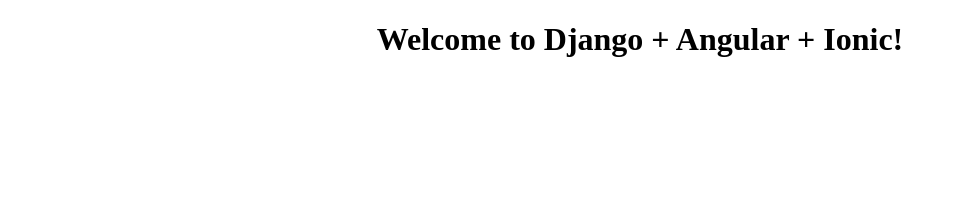
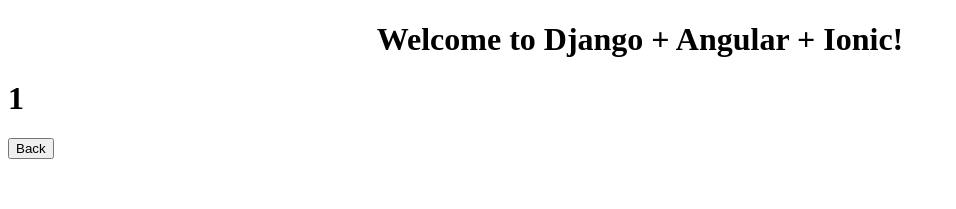
Before and after one commit to kameleon-ad/django-angular, an Angular app in the folder client/dj-ion/: page /status/1 in a window 1280 px wide. Before the commit this address led to /. Shown: the top 209 px of the page, without its empty margins (0-956 px from the left). Built offline with nearby package versions, Linux system fonts and the light colour scheme.

Commit message:
8 - URL Route Parameters

```diff
--- a/client/dj-ion/src/app/app-routing.module.ts
+++ b/client/dj-ion/src/app/app-routing.module.ts
@@ -2,10 +2,11 @@
 import { Routes, RouterModule } from '@angular/router';
 
 import { StatusComponent } from './status/status.component';
+import { StatusDetailComponent } from './status-detail/status-detail.component';
 
 const routes: Routes = [
     {path: '', redirectTo: '/status', pathMatch: 'full'},
-    //{path: 'status/:id', component: StatusDetailComponent}
+    {path: 'status/:id', component: StatusDetailComponent},
     {path: 'status', component: StatusComponent}
 ];
 
--- a/client/dj-ion/src/app/app.module.ts
+++ b/client/dj-ion/src/app/app.module.ts
@@ -5,12 +5,16 @@
 import { AppComponent } from './app.component';
 import { AppRoutingModule } from './app-routing.module';
 import { StatusComponent } from './status/status.component';
+import { StatusDetailComponent } from './status-detail/status-detail.component';
+import { StatusCreateComponent } from './status-create/status-create.component';
 
 
 @NgModule({
   declarations: [
     AppComponent,
-    StatusComponent
+    StatusComponent,
+    StatusDetailComponent,
+    StatusCreateComponent
   ],
   imports: [
     AppRoutingModule,
--- /dev/null
+++ b/client/dj-ion/src/app/status-create/status-create.component.html
@@ -0,0 +1,3 @@
+<p>
+  status-create works!
+</p>
--- /dev/null
+++ b/client/dj-ion/src/app/status-create/status-create.component.ts
@@ -0,0 +1,15 @@
+import { Component, OnInit } from '@angular/core';
+
+@Component({
+  selector: 'app-status-create',
+  templateUrl: './status-create.component.html',
+  styleUrls: ['./status-create.component.css']
+})
+export class StatusCreateComponent implements OnInit {
+
+  constructor() { }
+
+  ngOnInit() {
+  }
+
+}
--- /dev/null
+++ b/client/dj-ion/src/app/status-detail/status-detail.component.html
@@ -0,0 +1,5 @@
+<h1>
+  {{ detailId }}
+</h1>
+
+<button (click)='goBack()'>Back</button>
--- /dev/null
+++ b/client/dj-ion/src/app/status-detail/status-detail.component.ts
@@ -0,0 +1,32 @@
+import { Component, OnInit } from '@angular/core';
+import { ActivatedRoute } from '@angular/router';
+import { Location } from '@angular/common';
+
+@Component({
+  selector: 'app-status-detail',
+  templateUrl: './status-detail.component.html',
+  styleUrls: ['./status-detail.component.css']
+})
+export class StatusDetailComponent implements OnInit {
+   detailId: any;
+  constructor(
+      private location: Location,
+      private route: ActivatedRoute,
+      ) { }
+
+  ngOnInit() {
+      this.detailId = this.route.snapshot.paramMap.get('id')
+      let number = parseInt(this.detailId)
+      if (!number){
+          alert("Hey not a valid route")
+          this.goBack()
+      }
+
+  }
+
+  goBack(){
+      this.location.back()
+  }
+
+
+}
```
Also changed, not shown: client/dj-ion/src/app/status-create/status-create.component.css (added), client/dj-ion/src/app/status-detail/status-detail.component.css (added), 2 other files (tests, documents, lock files or other folders).
